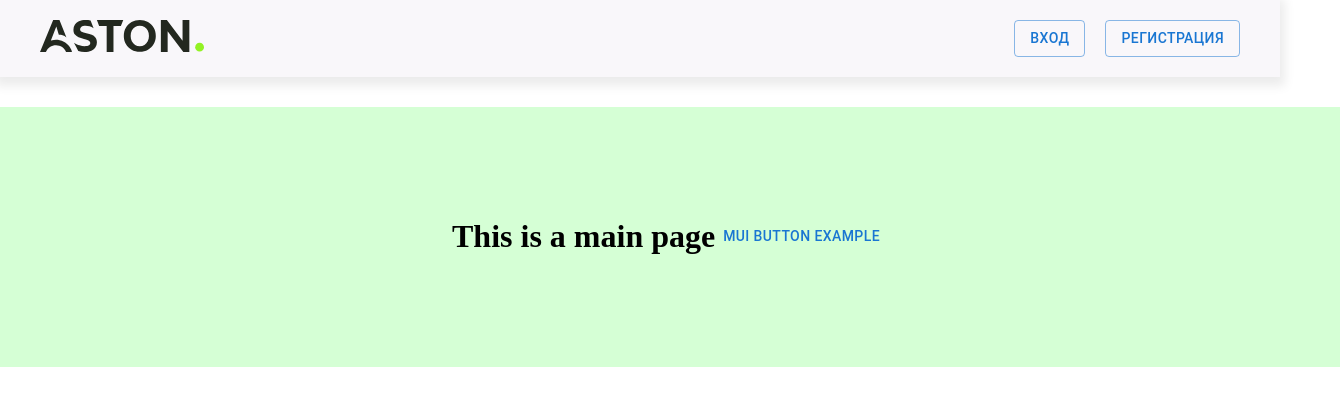
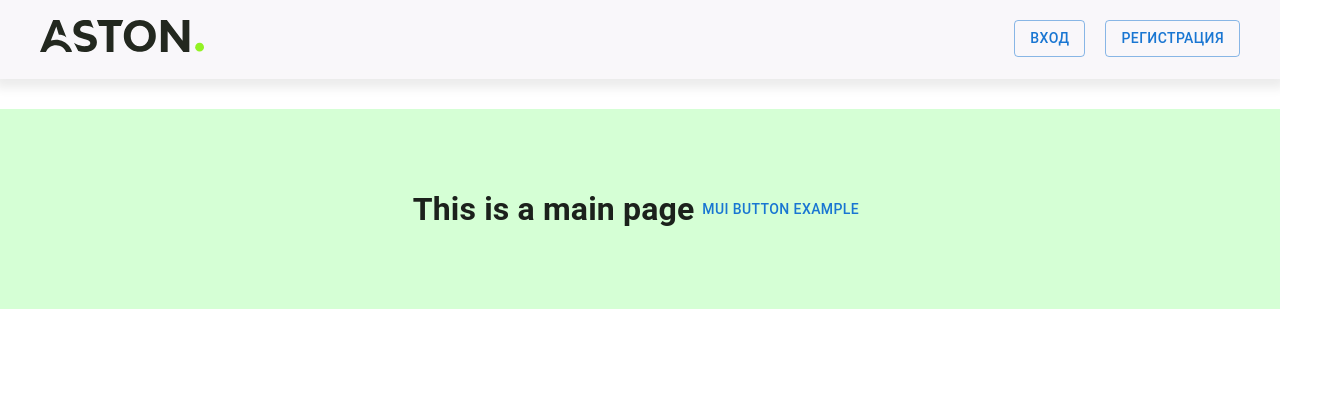
Before and after one commit to SergikEnergy/react-project-39group, a React app: page / in a window 1280 px wide. Shown: the top 406 px of the page, 1340 px wide, since content can reach past the window. Built offline with nearby package versions, Linux system fonts and the light colour scheme.

Commit message:
add normalize css

```diff
--- a/src/App.jsx
+++ b/src/App.jsx
@@ -1,5 +1,7 @@
 import { BrowserRouter } from 'react-router-dom';
 import { routes } from './route/routes';
+
+
 
 export const App = () => {
   return <BrowserRouter>{routes}</BrowserRouter>;
--- a/src/components/Header/Header.jsx
+++ b/src/components/Header/Header.jsx
@@ -6,14 +6,15 @@ import {NavAuthorize} from "./navAuthorize";
 import { StyledHeader } from "./styled/StyledHeader";
 import { StyledContainerButtons } from "./styled/StyledHeader";
 
+
 export const Header = () => {
   // Ждем контекста, потом меняем на useContext
-  const [isAuthorize, setAuthorize] = useState(null);
+  const [isAuthorize, setAuthorize] = useState(0);
   return (
     <StyledHeader>
       <Logo />
       <StyledContainerButtons>
-        {isAuthorize ? <NavAuthorize logOut={()=>setAuthorize(null)}/> : <NavNoAuthorize logIn={()=>setAuthorize(1)}/> }
+        {isAuthorize ? <NavAuthorize logOut={()=>setAuthorize(0)}/> : <NavNoAuthorize logIn={()=>setAuthorize(1)}/> }
       </StyledContainerButtons>
     </StyledHeader>);
 };
--- a/src/components/Header/navAuthorize.jsx
+++ b/src/components/Header/navAuthorize.jsx
@@ -5,6 +5,7 @@ import { Button } from "@mui/material";
 export const NavAuthorize = ({logOut}) => {
   return (
     <>
+      {/*Дописать вывод никнейма пользователя*/}
       <Link to={APP_PATHS.HISTORY}>
         <Button variant="outlined">История</Button>
       </Link>
--- a/src/index.html
+++ b/src/index.html
@@ -6,11 +6,6 @@
       name="viewport"
       content="width=device-width, initial-scale=1.0"
     />
-    <style>
-      *{
-        margin: 0;
-      }
-    </style>
     <title>Team Project</title>
   </head>
   <body>
--- a/src/index.js
+++ b/src/index.js
@@ -1,12 +1,17 @@
-import React from 'react';
+import React from "react";
 
-import { createRoot } from 'react-dom/client';
-import { App } from './App';
+import { createRoot } from "react-dom/client";
+import { App } from "./App";
 
-const rootElement = document.getElementById('root');
+import CssBaseline from "@mui/material/CssBaseline";
+
+const rootElement = document.getElementById("root");
 
 createRoot(rootElement).render(
   <React.StrictMode>
+    <CssBaseline >
     <App />
-  </React.StrictMode>,
-);
+  </CssBaseline >
+</React.StrictMode>
+)
+;
```
